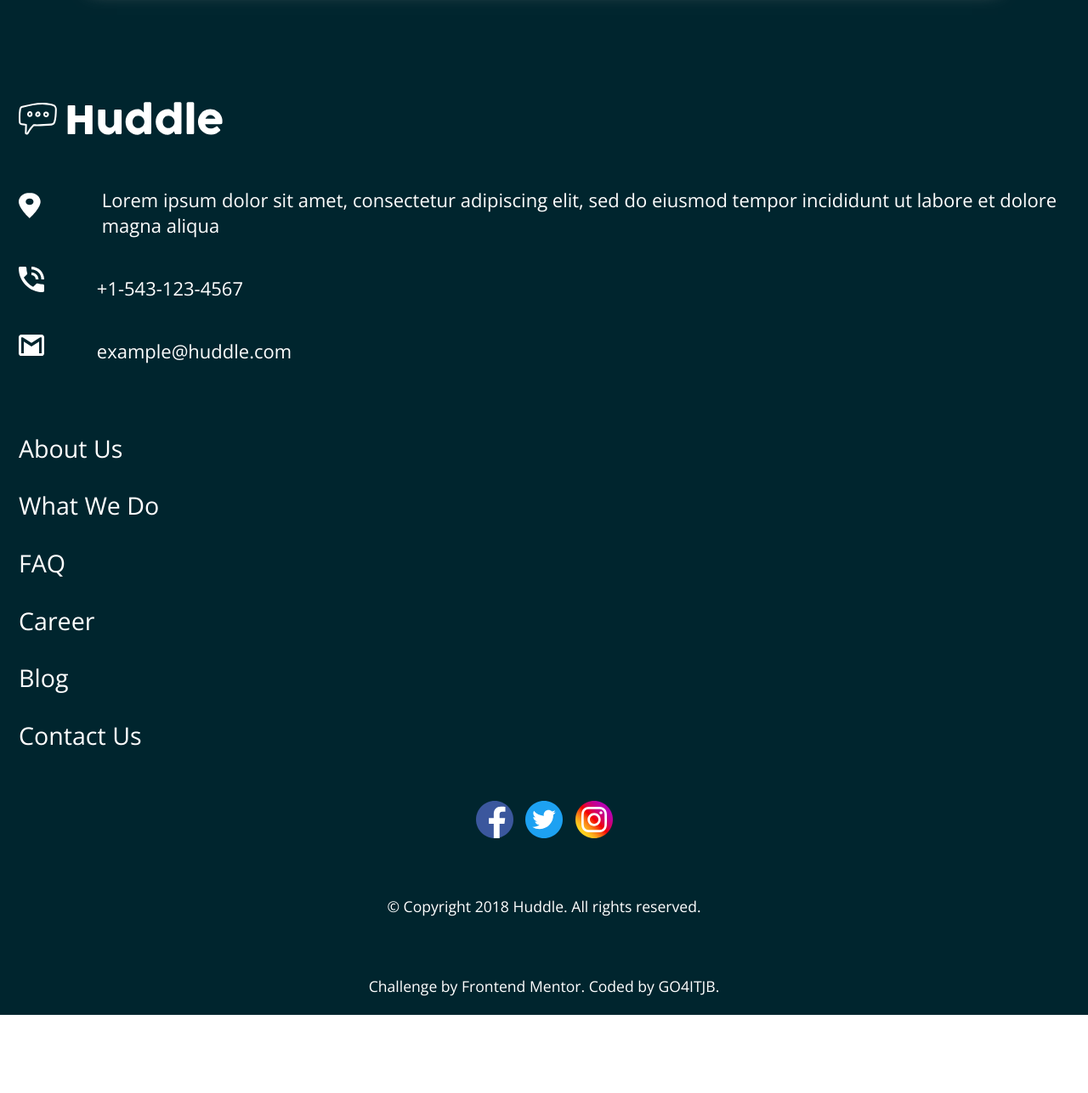
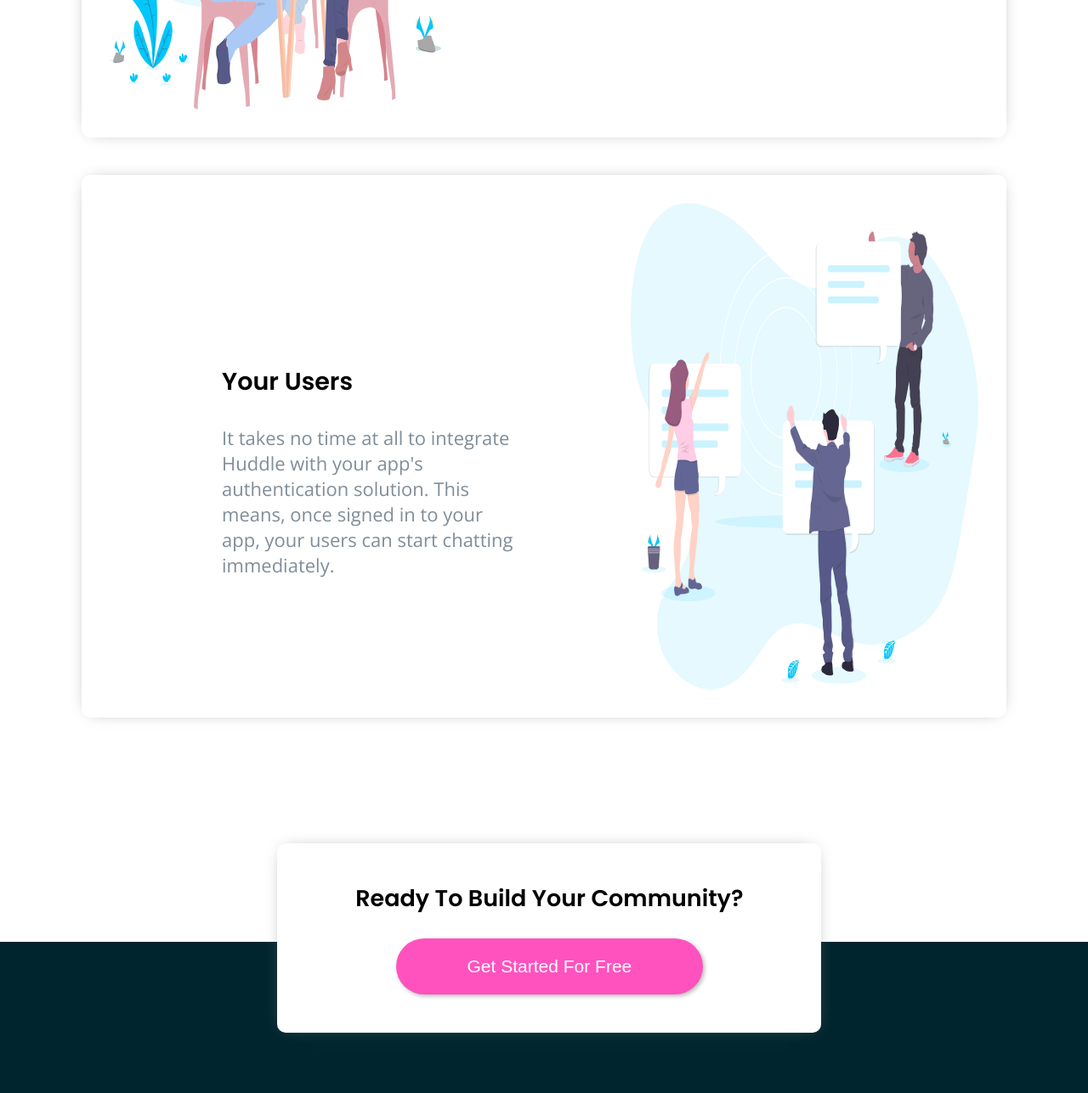
Before and after one commit to GO4ITJB/Huddle, a plain HTML site: page index.html in a window 1280 px wide. Shown: the part 2233-3520 px from the top of the page at 85% size. Before the commit the page ends 3428 px from the top, so only its background shows below. Drawn offline with nearby package versions, Linux system fonts and the light colour scheme.

Commit message:
pretty done

```diff
--- a/css/style.scss
+++ b/css/style.scss
@@ -259,6 +259,7 @@ h1, h4{
         }
     }
 
+
     .cards{
 
         &__card{
@@ -267,10 +268,64 @@ h1, h4{
         }
 
         img{
-            width: 20%;
+            width: 40%;
+        }
+
+        &__txt-box{
+            text-align: left;
+            padding: 6em;
+            width: 60%;
+            display: flex;
+            flex-direction: column;
+            justify-content: center;
         }
     }
 
+    .card:nth-child(2){
+        display: flex;
+        flex-direction: row;
+    }
 
+    .footer__card{
+            font-size: 30px;
+            width: 50%;
+            left: 25.5%;
+        }
+
+    .footer{
+        padding-top: 8em;
+
+        &__img-logo{
+            margin-left: 4em;
+        }
+
+        &__about{
+            margin-top: unset;
+        }
+
+        &__social{
+            padding: 1em;
+        }
+
+        &__content{
+            display: flex;
+            justify-content: space-between;
+            padding: 0 4em;
+        }
+
+        &__contact{
+            width: 20%;
+        }
+
+        &__rights{
+            padding: 1em;
+            text-align: right;
+        }
+
+    }
+
+    .attribution{
+        margin-top: 3em;
+    }
 
 }
--- a/index.html
+++ b/index.html
@@ -31,18 +31,26 @@
     <section class="cards">
       <div class="cards__card card">
         <img src="images/illustration-grow-together.svg" alt="illustration-grow-together" class="cards__card-img">
+        <div class="cards__txt-box">
           <h4>Grow Together</h4>
           <p>Generate meaningful discussions with your audience and build a strong, loyal community. Think of the insightful conversations you miss out on with a feedback form. </p>
         </div>
+
+      </div>
       <div class="cards__card card">
         <img src="images/illustration-flowing-conversation.svg" alt="illustration-flowing-conversation" class="cards__card-img">
+        <div class="cards__txt-box">
           <h4>Flowing Conversations</h4>
           <p>You wouldn't paginate a conversation in real life, so why do it online? Our threads have just-in-time loading for a more natural flow.</p>
         </div>
+      </div>
       <div class="cards__card card">
         <img src="images/illustration-your-users.svg" alt="illustration-your-users" class="cards__card-img">
+        <div class="cards__txt-box">
           <h4>Your Users</h4>
           <p>It takes no time at all to integrate Huddle with your app's authentication solution. This means, once signed in to your app, your users can start chatting immediately.</p>
+        </div>
+
       </div>
     </section>
   </main>
@@ -54,6 +62,7 @@
 
   <footer class="footer">
     <img src="images/logo_white.svg" alt="" class="footer__img-logo">
+    <div class="footer__content">
       <section class="footer__contact">
       <div class="footer__contact--location">
         <img src="images/icon-location.svg" alt="icon-location" class="footer__contact--location-img">
@@ -89,6 +98,8 @@
       <a href="#"><img src="images/twitter.svg" alt="twitter-icon"></a>
       <a href="#"><img src="images/instagram.svg" alt="instagram-icon"></a>
     </section>
+    </div>
+
     <p class="footer__rights">&copy; Copyright 2018 Huddle. All rights reserved.</p>
     <p class="attribution">
       Challenge by <a href="https://www.frontendmentor.io?ref=challenge" target="_blank">Frontend Mentor</a>.
```
Also changed, not shown: css/style.css, 1 other file. Lines whose indentation alone changed are shown as unchanged.
